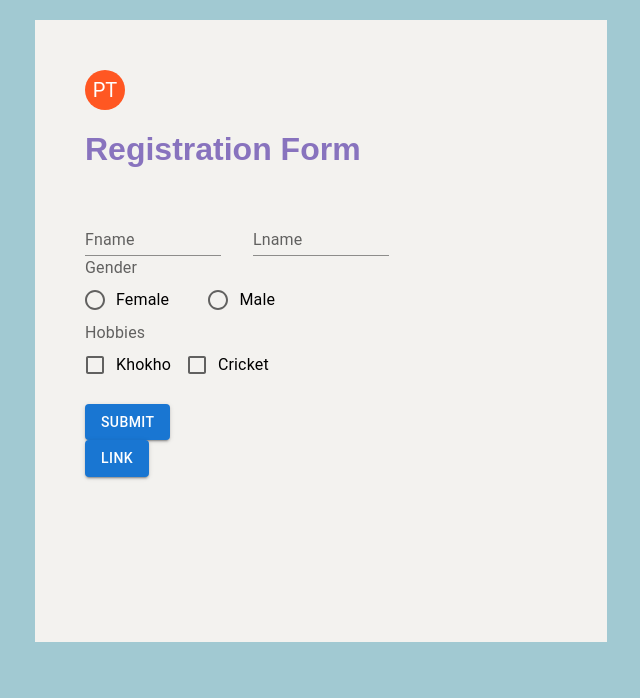
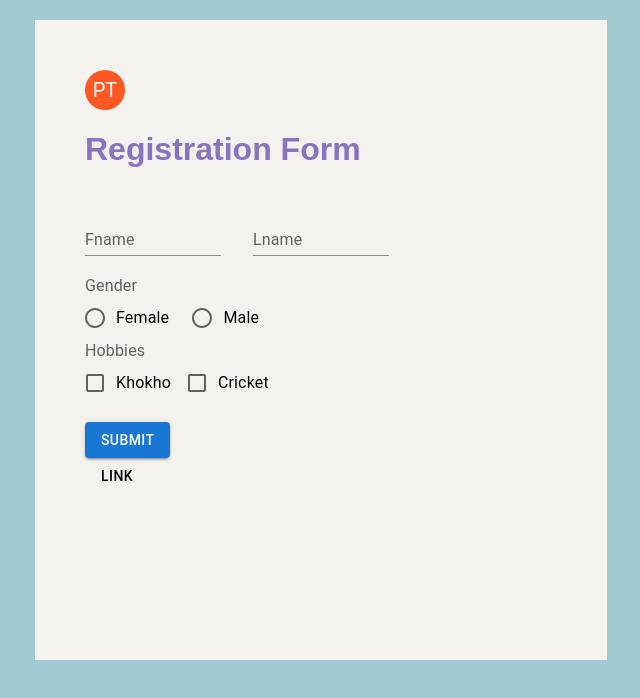
Before and after one commit to sarafprerana/ReactJsWork, a React (Create React App) app in the folder FirstReactApp/my-app/: page / in a window 1280 px wide. Shown: the top 698 px of the page, without its empty margins (319-959 px from the left). Built offline with nearby package versions, Linux system fonts and the light colour scheme.

Commit message:
file updated

```diff
--- a/FirstReactApp/my-app/src/Components/Form.jsx
+++ b/FirstReactApp/my-app/src/Components/Form.jsx
@@ -20,7 +20,6 @@ import { deepOrange } from '@mui/material/colors';
       const [Fname,setFname]=useState(" ");
       const [Lname,setLname]=useState(" ");
       const [Gender,setGender]=useState(" ");
-      const [Hobbies, setHobbies]=useState(" ");
 
       // const [count, setCount] = useState(0);
 
@@ -33,7 +32,7 @@ import { deepOrange } from '@mui/material/colors';
       fn : Fname,
       ln : Lname,
       Gender : Gender,
-      Hobbies : Hobbies
+
   };
   console.log(Rec1);
   return (
@@ -51,19 +50,18 @@ import { deepOrange } from '@mui/material/colors';
              {/* <TextField id="Lname" label="Lname" variant="filled" onChange={(event)=>setLname(event.target.value)}/> */}
          </Grid>
          </Grid>
+         <br />
          {/* <Text2 d={Fname}/> */}
         <FormControl>
             <FormLabel id="demo-radio-buttons-group-label">Gender</FormLabel>
-
           <RadioGroup aria-labelledby="demo-radio-buttons-group-label" name="radio-buttons-group" >
-  <Grid container spacing={4}>
+            <Grid container spacing={2}>
             <Grid item xs={6}>
               <FormControlLabel value="female" control={<Radio />} defaultValue={Gender} onChange={(event) => setGender(event.target.value)} label="Female"/>
             </Grid>
             <Grid item xs={6}>
               <FormControlLabel value="male" control={<Radio />} defaultValue={Gender} onChange={(event) => setGender(event.target.value)} label="Male" />
             </Grid>
-    {/* <FormControlLabel value="other" control={<Radio />} label="Other" /> */}
             </Grid>
           </RadioGroup>
         </FormControl>
@@ -74,16 +72,16 @@ import { deepOrange } from '@mui/material/colors';
     <FormLabel id="demo-radio-buttons-group-label">Hobbies</FormLabel>
     <Grid container spacing={6}>
   <Grid item xs={6}>
-  <FormControlLabel control={<Checkbox  />}defaultValue={Hobbies} onChange={(event) => setHobbies(event.target.value)}  label="Khokho" />
-  <FormControlLabel control={<Checkbox/>} defaultValue={Hobbies} onChange={(event) => setHobbies(event.target.value)}  label="Cricket" />
+  <FormControlLabel control={<Checkbox  />}  label="Khokho" />
+  <FormControlLabel control={<Checkbox/>}  label="Cricket" />
   </Grid>
   </Grid>
   </FormGroup>
 <br />
  <Grid container spacing={6}>
   <Grid item xs={6}>
-<Button variant="contained">SUBMIT</Button> <br />
-<Button variant="contained" href="https://github.com/sarafprerana/ReactJsWork"> Link</Button>
+<Button variant="contained" href="">SUBMIT</Button> <br />
+<Button variant=""  href="https://github.com/sarafprerana/ReactJsWork"> Link</Button>
 </Grid>
 </Grid>
 <br />
```
Lines whose indentation alone changed are shown as unchanged.
